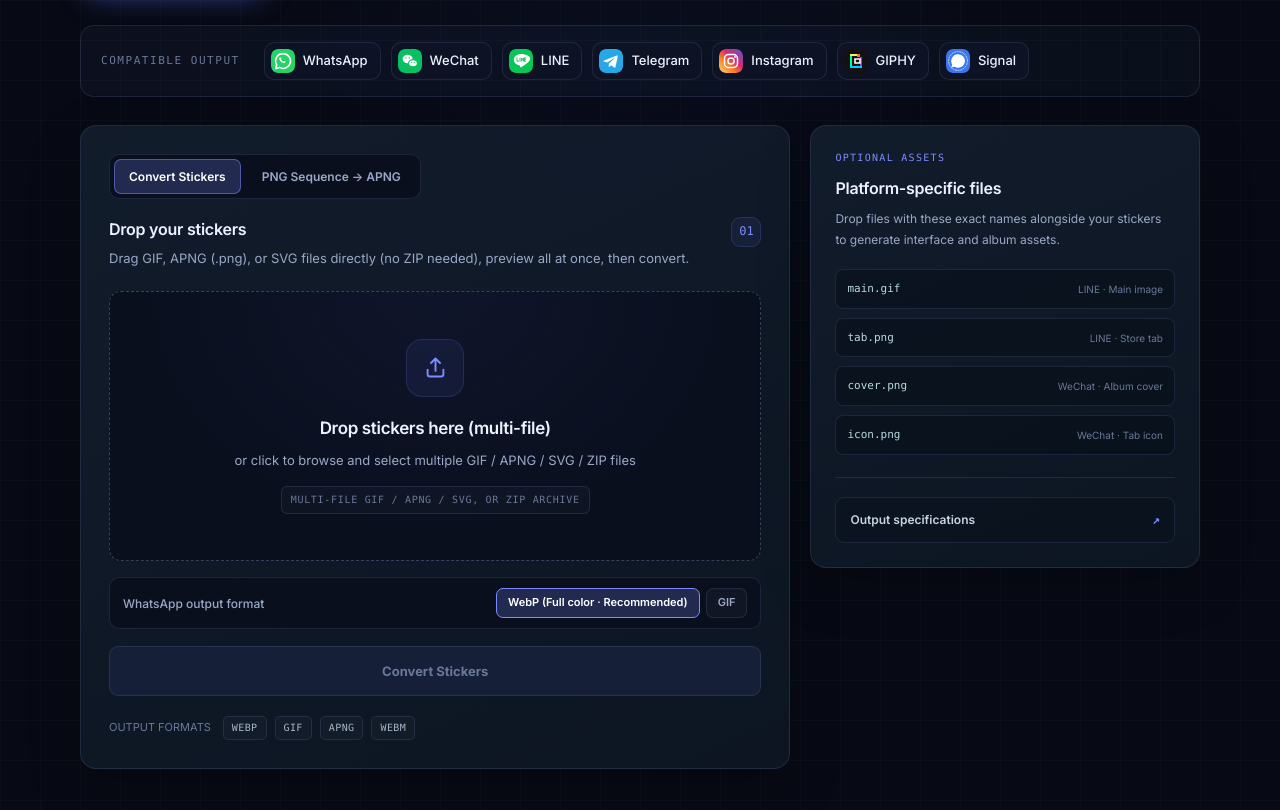
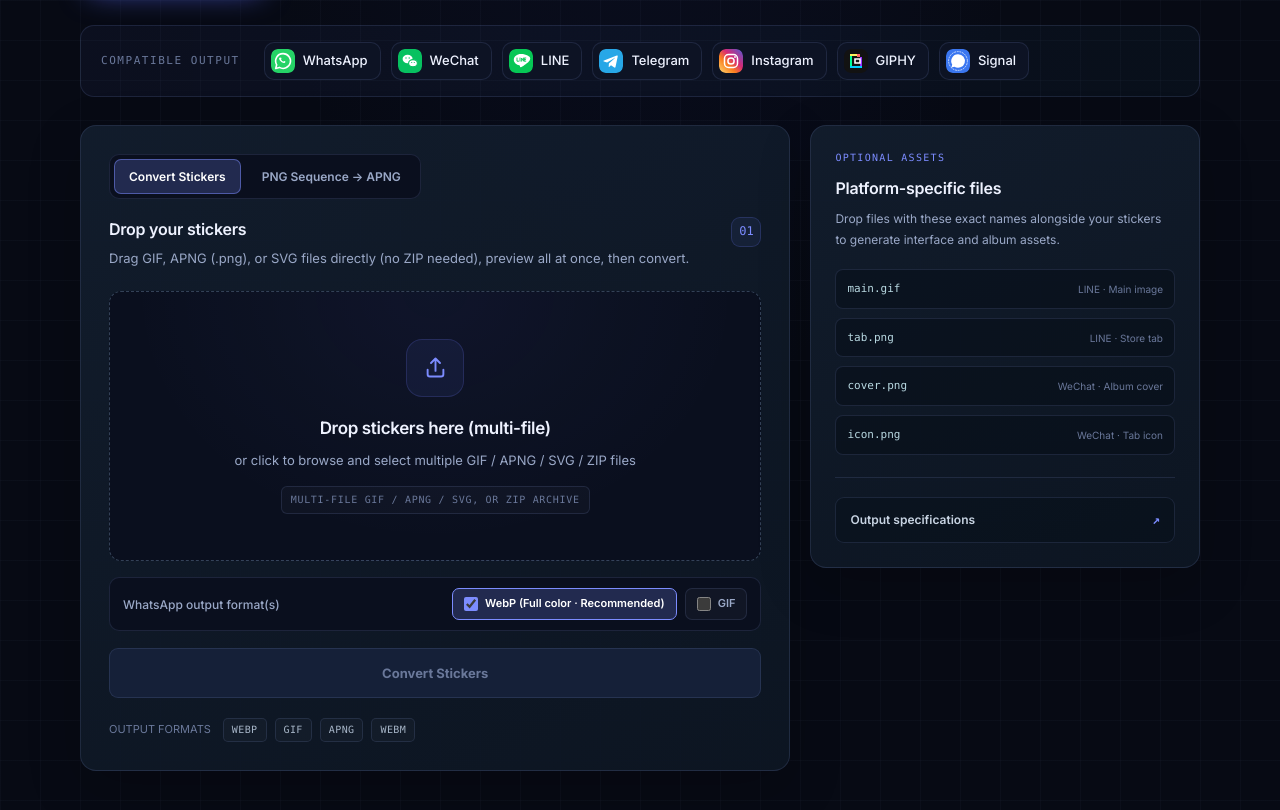
Before and after one commit to xav-max/sticker-converter, a website: page public/index.html in a window 1280 px wide. Shown: the part 560-1370 px from the top of the page. Drawn offline with Linux system fonts and the light colour scheme.

Commit message:
Allow selecting WebP, GIF, or both for WhatsApp output

```diff
--- a/public/index.html
+++ b/public/index.html
@@ -138,10 +138,16 @@
                             </div>
 
                             <div class="wa-format-bar">
-                                <span class="wa-format-label">WhatsApp output format</span>
-                                <div class="wa-format-options" role="group" aria-label="WhatsApp output format">
-                                    <button type="button" class="wa-opt-btn active" data-wa-fmt="webp">WebP (Full color · Recommended)</button>
-                                    <button type="button" class="wa-opt-btn" data-wa-fmt="gif">GIF</button>
+                                <span class="wa-format-label">WhatsApp output format(s)</span>
+                                <div class="wa-format-options" role="group" aria-label="WhatsApp output formats">
+                                    <label class="wa-check-pill">
+                                        <input type="checkbox" id="waWebpCheck" checked>
+                                        <span>WebP (Full color · Recommended)</span>
+                                    </label>
+                                    <label class="wa-check-pill">
+                                        <input type="checkbox" id="waGifCheck">
+                                        <span>GIF</span>
+                                    </label>
                                 </div>
                             </div>
 
@@ -497,14 +503,23 @@
         let currentSessionId = null;
         let currentManifest = null;
         let activeTab = 'all';
-        let selectedWaFormat = 'webp';
 
-        document.querySelectorAll('.wa-opt-btn').forEach((btn) => {
-            btn.addEventListener('click', () => {
-                selectedWaFormat = btn.dataset.waFmt || 'webp';
-                document.querySelectorAll('.wa-opt-btn').forEach((b) => {
-                    b.classList.toggle('active', b === btn);
-                });
+        const waWebpCheck = document.getElementById('waWebpCheck');
+        const waGifCheck = document.getElementById('waGifCheck');
+
+        function getSelectedWaFormat() {
+            const w = waWebpCheck.checked;
+            const g = waGifCheck.checked;
+            if (w && g) return 'both';
+            if (g) return 'gif';
+            return 'webp';
+        }
+
+        [waWebpCheck, waGifCheck].forEach((cb) => {
+            cb.addEventListener('change', () => {
+                if (!waWebpCheck.checked && !waGifCheck.checked) {
+                    cb.checked = true;
+                }
             });
         });
 
@@ -759,7 +774,8 @@
             activePlatforms.forEach((p) => {
                 const meta = PLATFORM_META[p];
                 const list = manifest[p];
-                const extDisplay = p === 'whatsapp' && list[0]?.ext ? list[0].ext : meta.ext;
+                const extList = [...new Set(list.map((f) => f.ext).filter(Boolean))];
+                const extDisplay = extList.length ? extList.join(' + ') : meta.ext;
                 const btn = document.createElement('a');
                 btn.className = 'dl-btn';
                 btn.href = `/download/${sessionId}/platform/${p}`;
@@ -927,7 +943,7 @@
             appendLog(`NEW BATCH: Uploading ${queuedItems.length} file(s) to fast pipeline...`);
 
             const formData = new FormData();
-            formData.append('whatsappFormat', selectedWaFormat);
+            formData.append('whatsappFormat', getSelectedWaFormat());
             queuedItems.forEach((item) => {
                 formData.append('stickers', item.file);
             });
--- a/public/styles.css
+++ b/public/styles.css
@@ -1002,11 +1002,15 @@ summary:focus-visible {
 
 .wa-format-options {
     display: inline-flex;
-    gap: 6px;
-}
-
-.wa-opt-btn {
-    padding: 5px 11px;
+    flex-wrap: wrap;
+    gap: 8px;
+}
+
+.wa-check-pill {
+    display: inline-flex;
+    align-items: center;
+    gap: 7px;
+    padding: 6px 11px;
     color: var(--muted);
     background: rgba(255, 255, 255, 0.03);
     border: 1px solid var(--line);
@@ -1014,10 +1018,19 @@ summary:focus-visible {
     cursor: pointer;
     font-size: 11px;
     font-weight: 600;
+    user-select: none;
     transition: all 150ms ease;
 }
 
-.wa-opt-btn.active {
+.wa-check-pill input[type="checkbox"] {
+    accent-color: var(--accent);
+    width: 14px;
+    height: 14px;
+    margin: 0;
+    cursor: pointer;
+}
+
+.wa-check-pill:has(input:checked) {
     color: #fff;
     background: rgba(124, 140, 255, 0.22);
     border-color: var(--accent);
--- a/server.js
+++ b/server.js
@@ -170,7 +170,8 @@ app.post('/upload', upload.any(), async (req, res) => {
             fs.unlinkSync(file.path);
         }
 
-        const whatsappFormat = req.body && req.body.whatsappFormat === 'gif' ? 'gif' : 'webp';
+        const rawWaFmt = (req.body && req.body.whatsappFormat) || 'webp';
+        const whatsappFormat = ['webp', 'gif', 'both'].includes(rawWaFmt) ? rawWaFmt : 'webp';
         const scriptPath = path.join(__dirname, 'process_stickers.sh');
         const processStickers = spawn('bash', [scriptPath, extractDir, outputDir], {
             env: { ...process.env, WHATSAPP_FORMAT: whatsappFormat },
```
Also changed, not shown: 1 other file.
